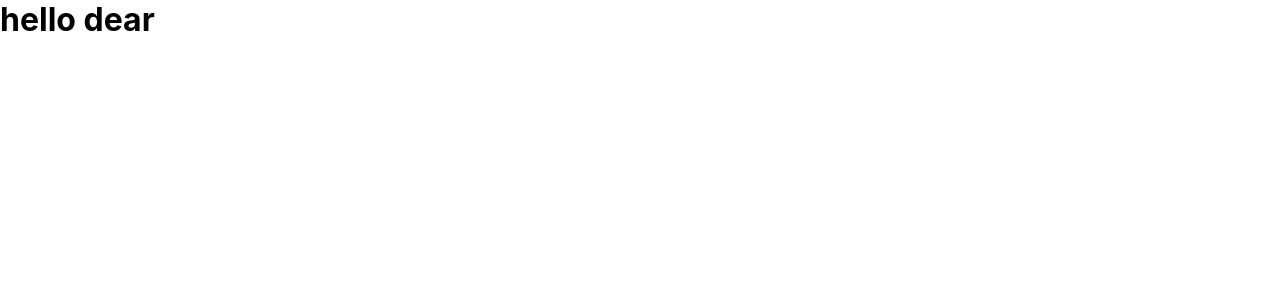
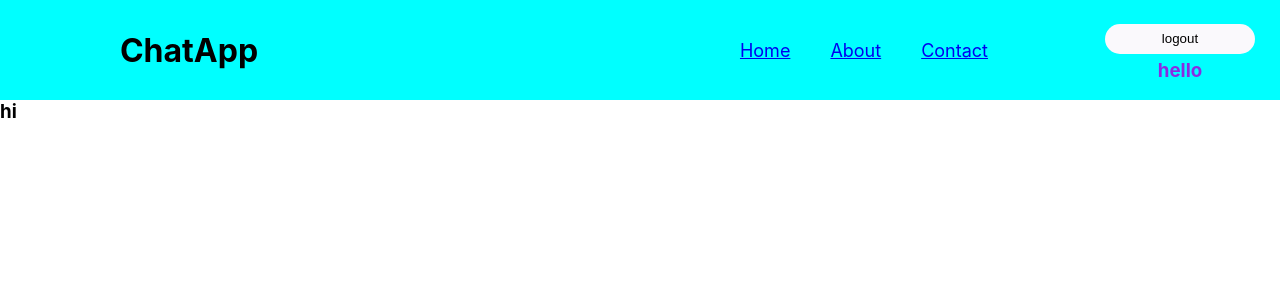
Before and after one commit to gitkrishnaa/chatApp1FrontEnd, a React (Create React App) app: page /dashboard in a window 1280 px wide. Shown: the top 300 px of the page. Built offline with nearby package versions, Linux system fonts and the light colour scheme.

Commit message:
login logout and all route working fine

```diff
--- a/src/App.js
+++ b/src/App.js
@@ -4,7 +4,7 @@ import './App.css';
 import Header1 from "./component/header/header.jsx"
 import Login from "./component/login/login.jsx"
 import SignUp from "./component/signup/signUp.jsx"
-import Dashboard from "./component/dashboard/main.jsx"
+
 import Try from "./component/try/main.jsx"
 
 
@@ -30,7 +30,7 @@ const alertFun=(x)=>{
 <Route path="/login/*" element={<Login/>} />
 <Route path="/signUp" element={<SignUp/>} />
 <Route path="/try" element={<Try/>} />
-{/* <Route path="/dashboard" element={<Dashboard/>} /> */}
+
 
     </Routes>
 
--- a/src/component/dashboard/main.jsx
+++ /dev/null
@@ -1,11 +0,0 @@
-function dashboard() {
-    return(
-
-        <div>
-
-<h1>dashboard</h1>
-
-        </div>
-    )
-}
-export default dashboard;
--- a/src/component/login/login.jsx
+++ b/src/component/login/login.jsx
@@ -3,7 +3,7 @@ import "./login.css"
 import { useState } from "react"
 import axios from 'axios';
 import {Routes,Route,redirect,useNavigate,Navigate} from "react-router-dom"
-import Dashboard from "../dashboard/main.jsx";
+
 
 
 function App() {
@@ -20,8 +20,16 @@ function App() {
             })
             console.log(resp2)
             // alert(resp2.data.message)
-            setResposne(resp2.data.message)
+
             alert("redirect to dashboard")
+
+           const respObject=resp2.data
+//setting jwt key in
+const jwtKey=respObject.jwtKey;
+localStorage.setItem("jwtKey",jwtKey)
+localStorage.setItem("user_name",respObject.user_name)
+console.log(jwtKey)
+
         if(resp2.data.status){
 
             navigate("/dashboard")
--- a/src/dashboard/componenet/header/main.css
+++ b/src/dashboard/componenet/header/main.css
@@ -0,0 +1,60 @@
+*{
+    box-sizing:border-box;
+}
+.App{
+    background-color: aqua;
+    height: 100px;
+    display: flex;
+    /* justify-content: center; */
+    align-items: center;
+    width: 100vw;
+}
+.title{
+    width: 30%;
+    display: flex;
+    justify-content: center;
+}
+.menu{
+    width: 50%;
+    display: flex;
+    justify-content: end;
+
+
+}
+.menu>div{
+    margin: 15px;
+    font-size: 18px;
+    padding: 5px;
+
+}
+.menu>div:hover{
+    /* margin: 15px; */
+   color: azure;
+}
+.login{
+    width: 20%;
+    display: flex;
+    justify-content: end;
+    flex-direction: column;
+    align-items: end;
+    margin-right: 20px;
+
+}
+.login_btn{
+background-color: rgb(250, 249, 252);
+border: none;
+width: 150px;
+height: 30px;
+margin: 5px;
+border-radius: 20px;
+
+}
+.login_btn:hover{
+    transition: 0.3s;
+    box-shadow: 3px 1px 4px 1px grey;
+    background-color: rgb(250, 7, 230);
+}
+.user_data_div{
+color: blueviolet;
+text-align: center;
+}
--- a/src/dashboard/componenet/header/main.jsx
+++ b/src/dashboard/componenet/header/main.jsx
@@ -0,0 +1,37 @@
+import "./main.css";
+import {Link} from "react-router-dom"
+// import app1 from "./component/header.js"
+
+function App(props) {
+
+
+function logout(params) {
+    localStorage.removeItem("jwtKey")
+    localStorage.removeItem("user_name")
+}
+
+
+  return (
+    <div className="App">
+      <div className="title">
+        <h1>ChatApp</h1>
+      </div>
+      <div className="menu">
+        <div><Link to="">Home</Link> </div>
+        <div><Link to="about">About</Link> </div>
+        <div><Link to="contact">Contact</Link> </div>
+      </div>
+      <div className="login">
+        <div ><Link to="/home">
+          <button className="login_btn" onClick={logout}>
+            logout</button>
+          </Link>
+          <div className="user_data_div"><h3>hello {props.name}</h3></div>
+        </div>
+
+      </div>
+    </div>
+  );
+}
+
+export default App;
--- a/src/dashboard/dashboard.jsx
+++ b/src/dashboard/dashboard.jsx
@@ -1,8 +1,28 @@
+import Header from "./componenet/header/main"
+
 function dashboard(params) {
+
+const name_from_localstorage=localStorage.getItem("user_name")
+
+const jwtKey_from_localstorage=localStorage.getItem("jwtKey")
+
+console.log(name_from_localstorage)
+console.log(jwtKey_from_localstorage)
+ if(jwtKey_from_localstorage==null){
+    alert("you are logout ,please login")
+ }
+
+
+
     return(
 <div>
+<Header name={name_from_localstorage}/>
+<div>
+    <h3>hi {name_from_localstorage}</h3>
 
-    <h1>hello dear</h1>
+
+    </div>
+
 </div>
 
 
```
Also changed, not shown: src/component/dashboard/main.css (deleted).
